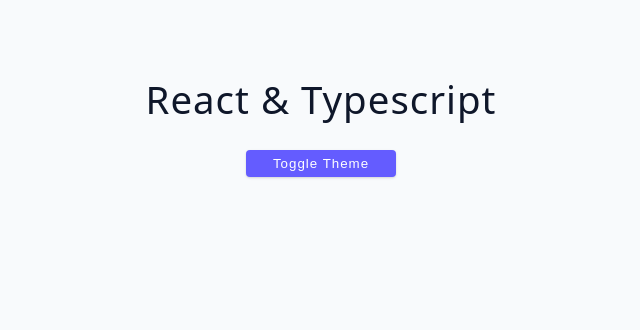
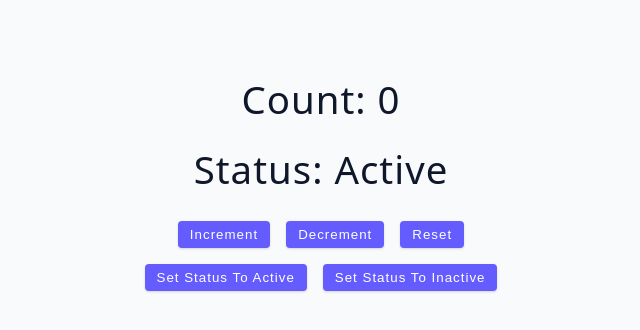
Before and after one commit to abdul-mumin-rufai/full-typescript-with-react, a React (Vite) app: page / in a window 1280 px wide. Shown: the top 330 px of the page, without its empty margins (319-959 px from the left). Built offline with nearby package versions, Linux system fonts and the light colour scheme.

Commit message:
reducerFunction: set up the component for the and displayed the various buttons

```diff
--- a/src/App.tsx
+++ b/src/App.tsx
@@ -1,11 +1,10 @@
-//import Component from "./starter/06-context";
-import MainComponent from "./starter/06-context";
+import Component from "./starter/07-reducers";
 
 
 function App() {
   return (
     <main>
-        <MainComponent/>
+        <Component/>
     </main>
   );
 }
--- a/src/starter/07-reducers/index.tsx
+++ b/src/starter/07-reducers/index.tsx
@@ -1,8 +1,34 @@
 function Component() {
   return (
     <div>
-      <h2>React & Typescript</h2>
-      <h2>useReducer Hook</h2>
+      <h2>Count: 0</h2>
+      <h2>Status: Active</h2>
+
+      <div className='btn-container'>
+        <button onClick={() => console.log('increment')} className='btn'>
+          Increment
+        </button>
+        <button onClick={() => console.log('decrement')} className='btn'>
+          Decrement
+        </button>
+        <button onClick={() => console.log('reset')} className='btn'>
+          Reset
+        </button>
+      </div>
+      <div className='btn-container'>
+        <button
+          onClick={() => console.log('set status to active')}
+          className='btn'
+        >
+          Set Status to Active
+        </button>
+        <button
+          className='btn'
+          onClick={() => console.log('set status to inactive')}
+        >
+          Set Status to Inactive
+        </button>
+      </div>
     </div>
   );
 }
```
